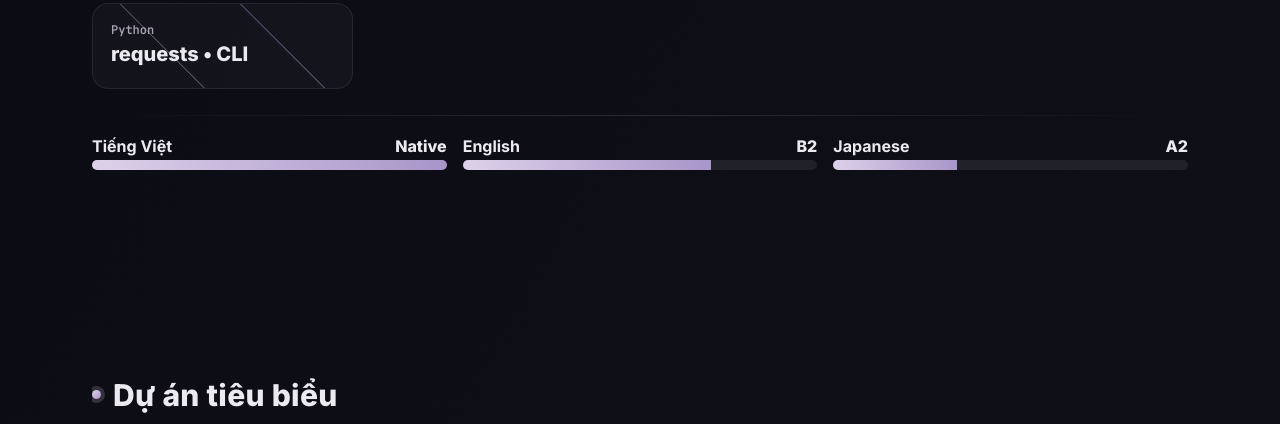
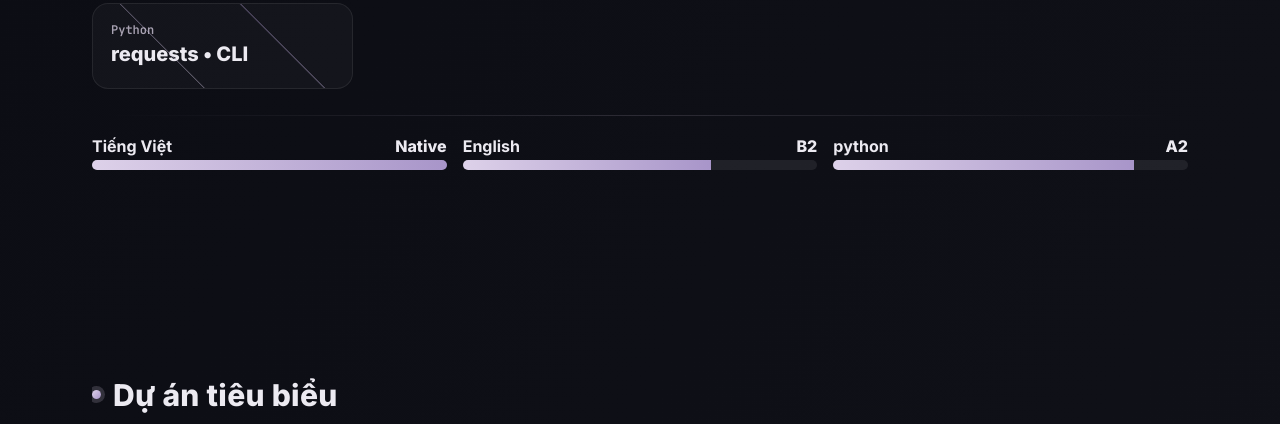
Before and after one commit to BangTran1/por, a plain HTML site: page index.html in a window 1280 px wide. Shown: the part 1766-2190 px from the top of the page. Drawn offline with Linux system fonts and the light colour scheme.

Commit message:
Update index.html

```diff
--- a/index.html
+++ b/index.html
@@ -165,8 +165,8 @@
           <div class="bar"><span style="--pct:70%"></span></div>
         </div>
         <div class="lang">
-          <div class="head"><strong>Japanese</strong><span>A2</span></div>
-          <div class="bar"><span style="--pct:35%"></span></div>
+          <div class="head"><strong>python</strong><span>A2</span></div>
+          <div class="bar"><span style="--pct:85%"></span></div>
         </div>
       </div>
     </section>
```
